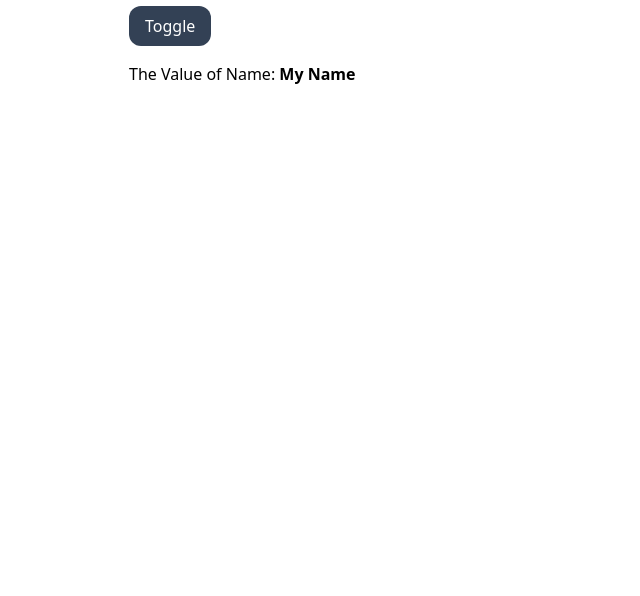
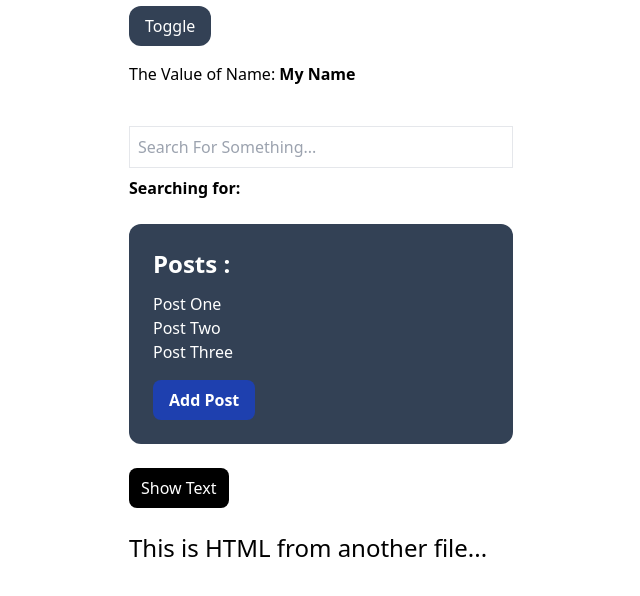
Before and after one commit to Heltzel/alpinejs, a plain HTML site: page index.html in a window 1280 px wide. Shown: the part 82-678 px from the top of the page, without its empty margins (319-959 px from the left). Drawn offline with nearby package versions, Linux system fonts and the light colour scheme.

Commit message:
x-model , x-if,  x-for, @click , x-ref, x-html

```diff
--- a/index.html
+++ b/index.html
@@ -8,6 +8,12 @@
     <script
       defer
       src="https://unpkg.com/alpinejs@3.x.x/dist/cdn.min.js"
+    ></script>
+    <script
+      src="https://cdnjs.cloudflare.com/ajax/libs/axios/1.1.3/axios.min.js"
+      integrity="sha512-0qU9M9jfqPw6FKkPafM3gy2CBAvUWnYVOfNPDYKVuRTel1PrciTj+a9P3loJB+j0QmN2Y0JYQmkBBS8W+mbezg=="
+      crossorigin="anonymous"
+      referrerpolicy="no-referrer"
     ></script>
     <style>
       [x-cloak] {
@@ -21,7 +27,18 @@
     <div class="container mx-auto mt-6 max-w-sm">
       <h1 class="text-5xl mb-4">Alpine.js Demo</h1>
       <!-- x-data Alpine component -->
-      <div x-data="{open:false, name:'My Name'}">
+      <div
+        x-data="{
+        open:false,
+        name:'My Name',
+        search: '',
+        posts:[
+        {title: 'Post One'},
+        {title: 'Post Two'},
+        {title: 'Post Three'},
+        ]
+      }"
+      >
         <!-- x-on:click  -->
         <button
           class="bg-slate-700 text-white px-4 py-2 rounded-xl"
@@ -44,6 +61,46 @@
         </div>
         <!-- x-effect  -->
         <div x-effect="console.log(open)"></div>
+        <!-- x-model  -->
+        <input
+          x-model="search"
+          type="text"
+          class="border p-2 w-full mb-2 mt-6"
+          placeholder="Search For Something..."
+        />
+        <p>
+          <span class="font-bold">Searching for: </span>
+          <span x-text="search"></span>
+        </p>
+        <!-- x-if  -->
+        <template x-if="open">
+          <div class="bg-gray-100 p-3 mt-8">Template based on a condition</div>
+        </template>
+        <!-- x-for  -->
+        <div class="bg-slate-700 text-white p-6 rounded-xl mt-6">
+          <h3 class="text-2xl mb-3 font-bold">Posts :</h3>
+          <template x-for="post in posts">
+            <div x-text="post.title"></div>
+          </template>
+          <button
+            class="bg-blue-800 text-white px-4 py-2 rounded-lg mt-4 font-bold"
+            @click="posts.push({title:'New Post'})"
+          >
+            Add Post
+          </button>
+        </div>
+        <!-- x-ref  -->
+        <div class="my-6">
+          <div x-ref="myRef"></div>
+          <button
+            class="bg-black text-white py-2 px-3 rounded-lg"
+            @click="$refs.myRef.innerText = 'Hello World'"
+          >
+            Show Text
+          </button>
+        </div>
+        <!-- x-html  -->
+        <div x-html="(await axios.get('./partial.html')).data">...</div>
       </div>
     </div>
   </body>
--- /dev/null
+++ b/partial.html
@@ -0,0 +1 @@
+<h1 class="text-2xl">This is HTML from another file...</h1>
```
